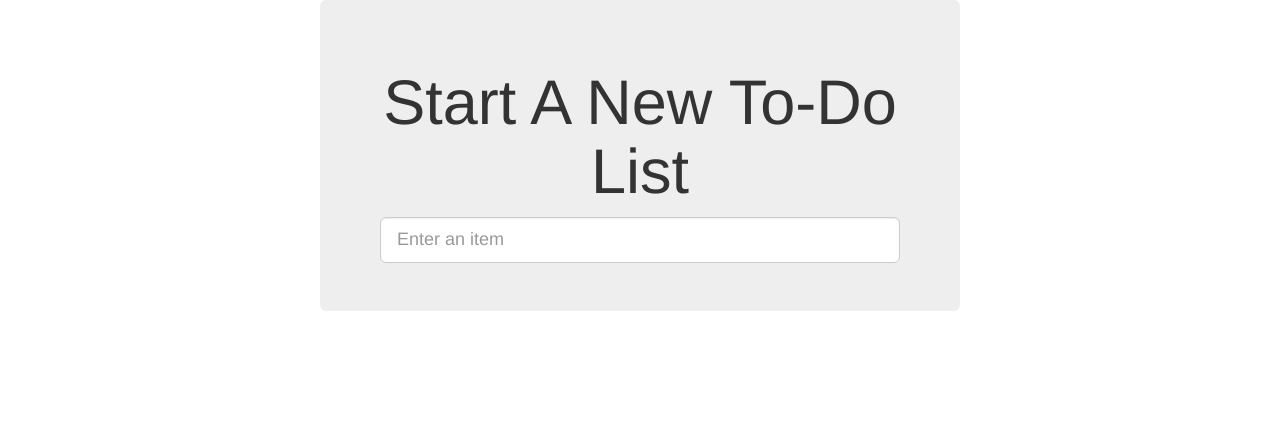
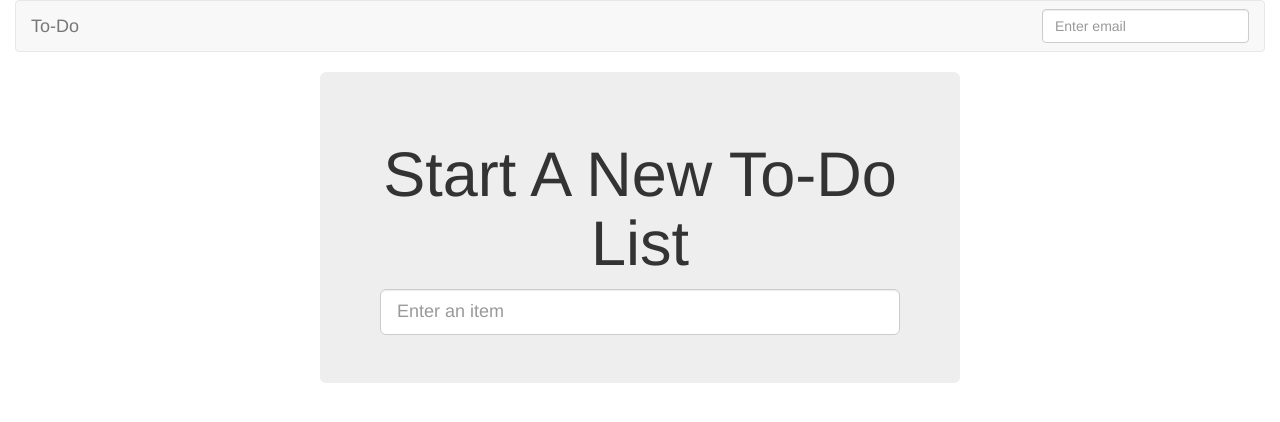
Before and after one commit to ArchKudo/superlists, a Django app: page / in a window 1280 px wide. Shown: the top 422 px of the page. Run offline with Django 3.2, Linux system fonts and the light colour scheme; some libraries are stand-ins or nearby versions.

Commit message:
Include navbar

```diff
--- a/lists/templates/base.html
+++ b/lists/templates/base.html
@@ -19,6 +19,14 @@
 
 <body>
     <div class="container-fluid">
+        <nav class="navbar navbar-default" role="navigation">
+            <div class="container-fluid">
+                <a class="navbar-brand" href="/">To-Do</a>
+                <form class="navbar-form navbar-right" method="POST" action="#">
+                    <input type="text" name="email" class="form-control" placeholder="Enter email" /> {% csrf_token %}
+                </form>
+            </div>
+        </nav>
         <div class="row">
             <div class="col-md-6 col-md-offset-3 jumbotron">
                 <div class="text-center">
```
